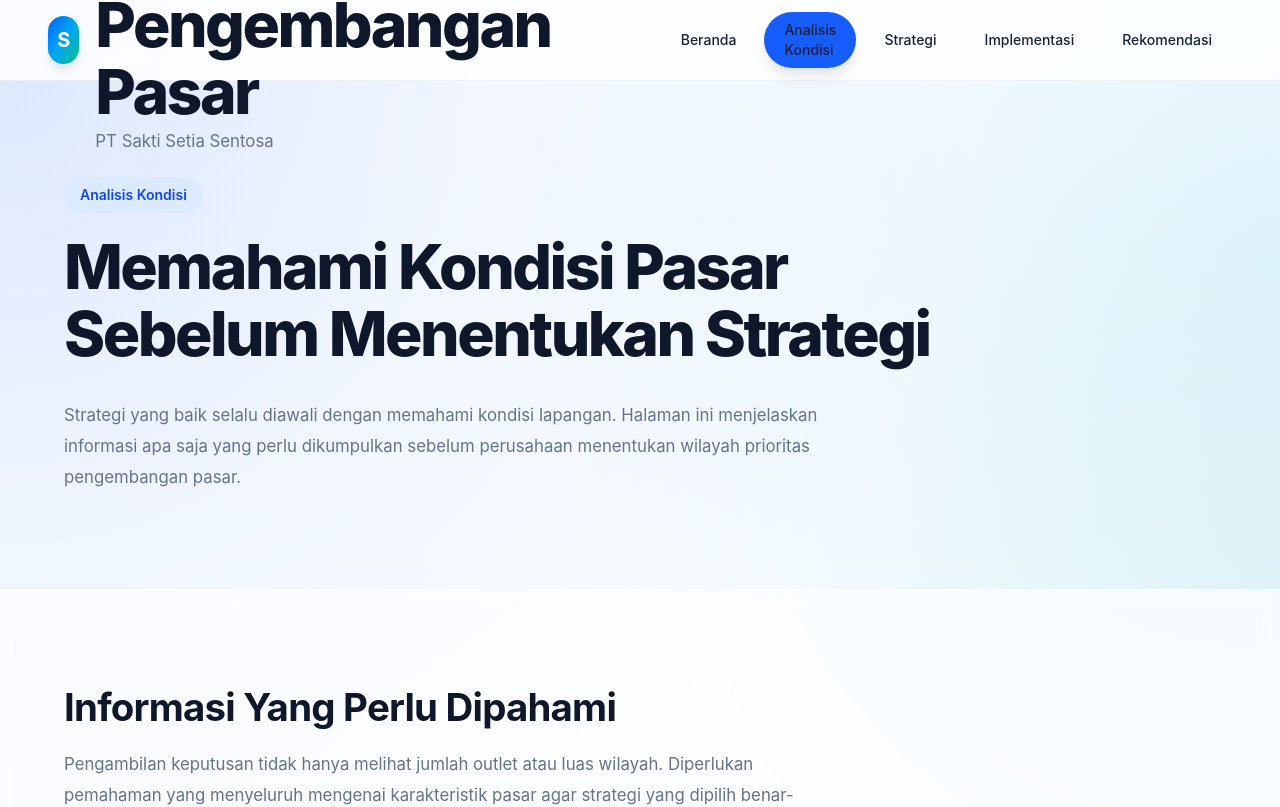
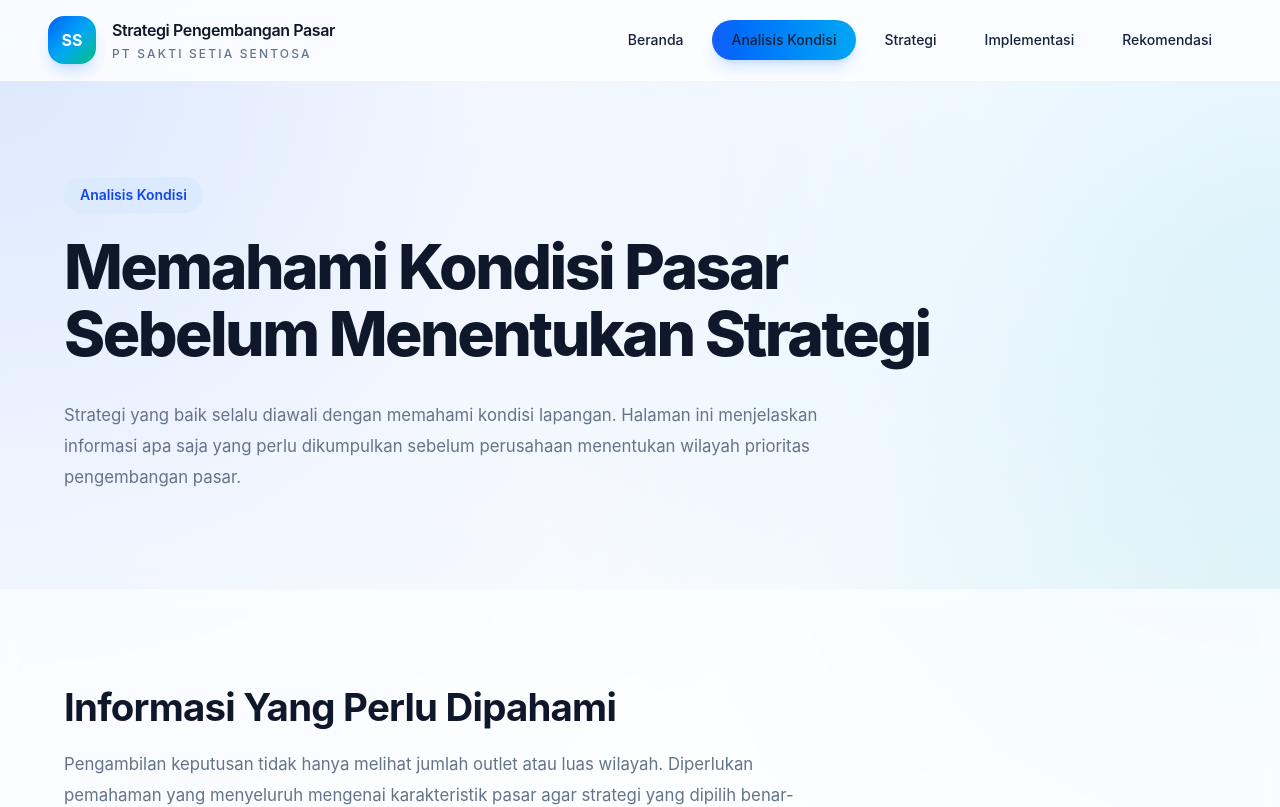
Before and after one commit to dawudsw0491-cell/market-strategy-presentation, a Next.js app: page /analisis-kondisi in a window 1280 px wide. Shown: the top 807 px of the page. Built offline with nearby package versions, Linux system fonts and the light colour scheme.

Commit message:
style: redesign premium navigation

```diff
--- a/components/layout/navbar.tsx
+++ b/components/layout/navbar.tsx
@@ -33,28 +33,28 @@ export default function Navbar() {
   const [open, setOpen] = useState(false);
 
   return (
-    <header className="sticky top-0 z-50 border-b border-slate-200/60 bg-white/80 backdrop-blur-xl">
+    <header className="sticky top-0 z-50 border-b border-white/60 bg-white/72 backdrop-blur-2xl">
       <div className="container-app flex h-20 items-center justify-between">
         <Link
           href="/"
           className="flex items-center gap-4"
         >
-          <div className="flex h-12 w-12 items-center justify-center rounded-2xl bg-gradient-to-br from-blue-600 via-sky-500 to-emerald-500 text-xl font-bold text-white shadow-lg">
-            S
+          <div className="flex h-12 w-12 items-center justify-center rounded-2xl bg-gradient-to-br from-blue-600 via-sky-500 to-emerald-500 text-base font-bold text-white shadow-lg shadow-blue-500/20">
+            SS
           </div>
 
-          <div>
-            <h1 className="text-lg font-bold text-slate-900">
+          <div className="leading-tight">
+            <div className="text-base font-semibold tracking-tight text-slate-900">
               Strategi Pengembangan Pasar
-            </h1>
+            </div>
 
-            <p className="text-sm text-slate-500">
+            <div className="mt-1 text-xs font-medium uppercase tracking-[0.18em] text-slate-500">
               PT Sakti Setia Sentosa
-            </p>
+            </div>
           </div>
         </Link>
 
-        <nav className="hidden items-center gap-2 lg:flex">
+        <nav className="hidden items-center gap-2 xl:flex">
           {navigation.map((item) => {
             const active = pathname === item.href;
 
@@ -62,10 +62,10 @@ export default function Navbar() {
               <Link
                 key={item.href}
                 href={item.href}
-                className={`rounded-full px-5 py-2 text-sm font-medium transition ${
+                className={`rounded-full px-5 py-2.5 text-sm font-medium transition-all duration-300 ${
                   active
-                    ? "bg-blue-600 text-white shadow-lg"
-                    : "text-slate-600 hover:bg-slate-100 hover:text-slate-900"
+                    ? "bg-gradient-to-r from-blue-600 to-sky-500 text-white shadow-lg shadow-blue-500/20"
+                    : "text-slate-600 hover:bg-white hover:text-slate-900 hover:shadow-md"
                 }`}
               >
                 {item.title}
@@ -76,29 +76,33 @@ export default function Navbar() {
 
         <button
           onClick={() => setOpen(!open)}
-          className="rounded-xl border border-slate-200 p-3 transition hover:bg-slate-100 lg:hidden"
+          className="rounded-2xl border border-slate-200 bg-white p-3 transition duration-300 hover:border-blue-200 hover:bg-blue-50 xl:hidden"
         >
           {open ? <X size={22} /> : <Menu size={22} />}
         </button>
       </div>
 
       {open && (
-        <div className="border-t border-slate-200 bg-white lg:hidden">
-          <div className="container-app flex flex-col gap-2 py-4">
-            {navigation.map((item) => (
+        <div className="border-t border-slate-200/70 bg-white/95 backdrop-blur-xl xl:hidden">
+          <div className="container-app flex flex-col gap-2 py-5">
+            {navigation.map((item) => {
+              const active = pathname === item.href;
+
+              return (
                 <Link
                   key={item.href}
                   href={item.href}
                   onClick={() => setOpen(false)}
-                className={`rounded-xl px-4 py-3 text-sm font-medium ${
-                  pathname === item.href
-                    ? "bg-blue-600 text-white"
+                  className={`rounded-2xl px-5 py-3 text-sm font-medium transition ${
+                    active
+                      ? "bg-gradient-to-r from-blue-600 to-sky-500 text-white"
                       : "text-slate-700 hover:bg-slate-100"
                   }`}
                 >
                   {item.title}
                 </Link>
-            ))}
+              );
+            })}
           </div>
         </div>
       )}
```
Lines whose indentation alone changed are shown as unchanged.
